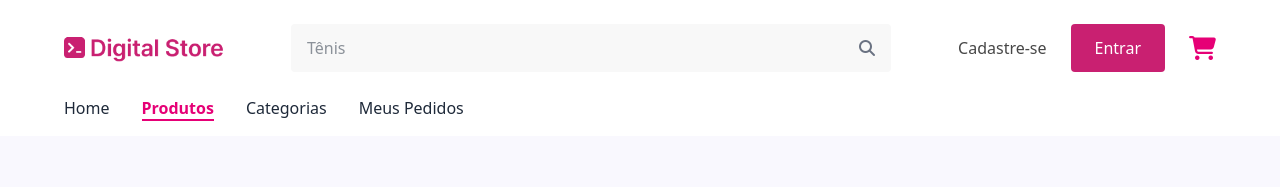
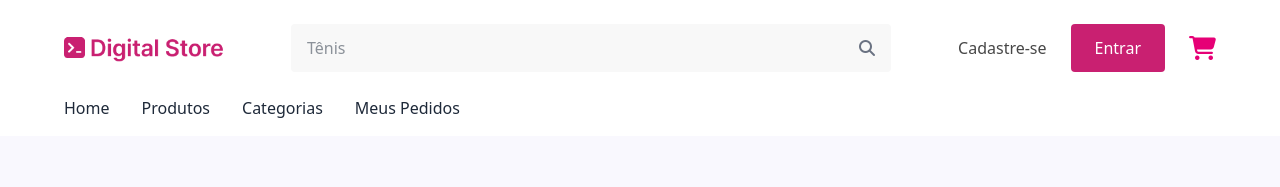
Before and after one commit to lucasfporto1/Drip-Store-GT02, a React (Vite) app: page /meucarrinho in a window 1280 px wide. Shown: the top 187 px of the page. Built offline with nearby package versions, Linux system fonts and the light colour scheme.

Commit message:
Header e footer em todos as páginas

```diff
--- a/src/components/HeaderDesktop.jsx
+++ b/src/components/HeaderDesktop.jsx
@@ -38,25 +38,22 @@ export default function HeaderDesktop() {
       <nav className="w-full px-8 xl:px-16 pb-4">
         <ul className="flex justify-left gap-8 text-base">
           <li>
-            <a href="#" className="hover:text-pink-600">
+            <a href="#" className="hover:text-pink-600 hover:border-b-2">
               Home
             </a>
           </li>
           <li>
-            <a
-              href="#"
-              className="text-pink-600 font-semibold border-b-2 border-pink-600"
-            >
+            <a href="#" className="hover:text-pink-600 hover:border-b-2">
               Produtos
             </a>
           </li>
           <li>
-            <a href="#" className="hover:text-pink-600">
+            <a href="#" className="hover:text-pink-600 hover:border-b-2">
               Categorias
             </a>
           </li>
           <li>
-            <a href="#" className="hover:text-pink-600">
+            <a href="#" className="hover:text-pink-600 hover:border-b-2">
               Meus Pedidos
             </a>
           </li>
--- a/src/main.jsx
+++ b/src/main.jsx
@@ -15,10 +15,12 @@ import ConfiguracaoCompra from "./pages/configuracaoCompra.jsx";
 import DetalheProd from "./pages/detalheProd.jsx";
 import MeuCarrinhoPage from "./pages/MeuCarrinhoPage.jsx";
 import { Link } from "react-router-dom";
+import LayoutWrapper from "./components/LayoutWrapper.jsx";
 
 createRoot(document.getElementById("root")).render(
   <StrictMode>
     <BrowserRouter>
+      <LayoutWrapper>
         <Routes>
           <Route path="/" element={<App />} />
           <Route path="/produtos" element={<Produtos />} />
@@ -29,10 +31,14 @@ createRoot(document.getElementById("root")).render(
           <Route path="/minhasinformacoes" element={<MinhasInformacoes />} />
           <Route path="/finalPagamento" element={<FinalPagamento />} />
           <Route path="/meuspedidos" element={<MeusPedidos />} />
-        <Route path="/hambuguerInformacao" element={<HambuguerInformacao />} />
+          <Route
+            path="/hambuguerInformacao"
+            element={<HambuguerInformacao />}
+          />
           <Route path="/detalhes" element={<DetalheProd />} />
           <Route path="/meucarrinho" element={<MeuCarrinhoPage />} />
         </Routes>
+      </LayoutWrapper>
     </BrowserRouter>
   </StrictMode>
 );
--- a/src/pages/Home.jsx
+++ b/src/pages/Home.jsx
@@ -1,5 +1,4 @@
 import React from "react";
-import LayoutWrapper from "../components/LayoutWrapper";
 import TenisJordan from "../assets/imagens/Tenis-jordan.png";
 import TenisVermelho from "../assets/imagens/tenisvermelho.png";
 import tenis from "../assets/tenis.png";
@@ -21,7 +20,6 @@ export default function HomePage() {
   }));
 
   return (
-    <LayoutWrapper>
       <main className="bg-[#F5F5F5]">
         {/* Banner Principal */}
         <section className="bg-[#F6F6F6] py-12 flex justify-center relative overflow-hidden">
@@ -254,6 +252,5 @@ export default function HomePage() {
           </div>
         </section>
       </main>
-    </LayoutWrapper>
   );
 }
--- a/src/pages/MeuCarrinhoPage.jsx
+++ b/src/pages/MeuCarrinhoPage.jsx
@@ -1,4 +1,3 @@
-import LayoutWrapper from "../components/LayoutWrapper";
 import tenis from "../assets/tenis.png";
 
 export default function MeuCarrinhoPage() {
@@ -11,7 +10,7 @@ export default function MeuCarrinhoPage() {
   });
 
   return (
-    <LayoutWrapper>
+    <>
       <div className="bg-[#f9f8fe] min-h-screen p-4 text-sm text-gray-800 lg:grid lg:grid-cols-3 lg:gap-6">
         {/* COLUNA ESQUERDA (2/3 da tela no desktop) */}
         <div className="lg:col-span-2 space-y-4 lg:ml-8">
@@ -271,6 +270,6 @@ export default function MeuCarrinhoPage() {
           Continuar
         </button>
       </div>
-    </LayoutWrapper>
+    </>
   );
 }
--- a/src/pages/Produtos.jsx
+++ b/src/pages/Produtos.jsx
@@ -1,4 +1,3 @@
-import LayoutWrapper from "../components/LayoutWrapper";
 import filterIcon from "../assets/Filter-icon.png";
 import tenis from "../assets/tenis.png";
 import ModalMeuCarrinho from "../components/ModalMeuCarrinho";
@@ -20,7 +19,7 @@ export default function ProdutosPage() {
   });
 
   return (
-    <LayoutWrapper>
+    <>
       <ModalMeuCarrinho />
       <section className="bg-[#f9f8fe] px-4 md:px-10 py-6">
         <div className="max-w-[1440px] mx-auto">
@@ -86,7 +85,7 @@ export default function ProdutosPage() {
               <h2 className="font-bold mb-4 text-base text-gray-800">
                 Filtrar por
               </h2>
-              <hr className="text-[#CCCCCC] mb-5"/>
+              <hr className="text-[#CCCCCC] mb-5" />
               {/* Filtros */}
               <div className="space-y-5">
                 {[
@@ -196,6 +195,6 @@ export default function ProdutosPage() {
           </div>
         </div>
       </section>
-    </LayoutWrapper>
+    </>
   );
 }
```
Lines whose indentation alone changed are shown as unchanged.
